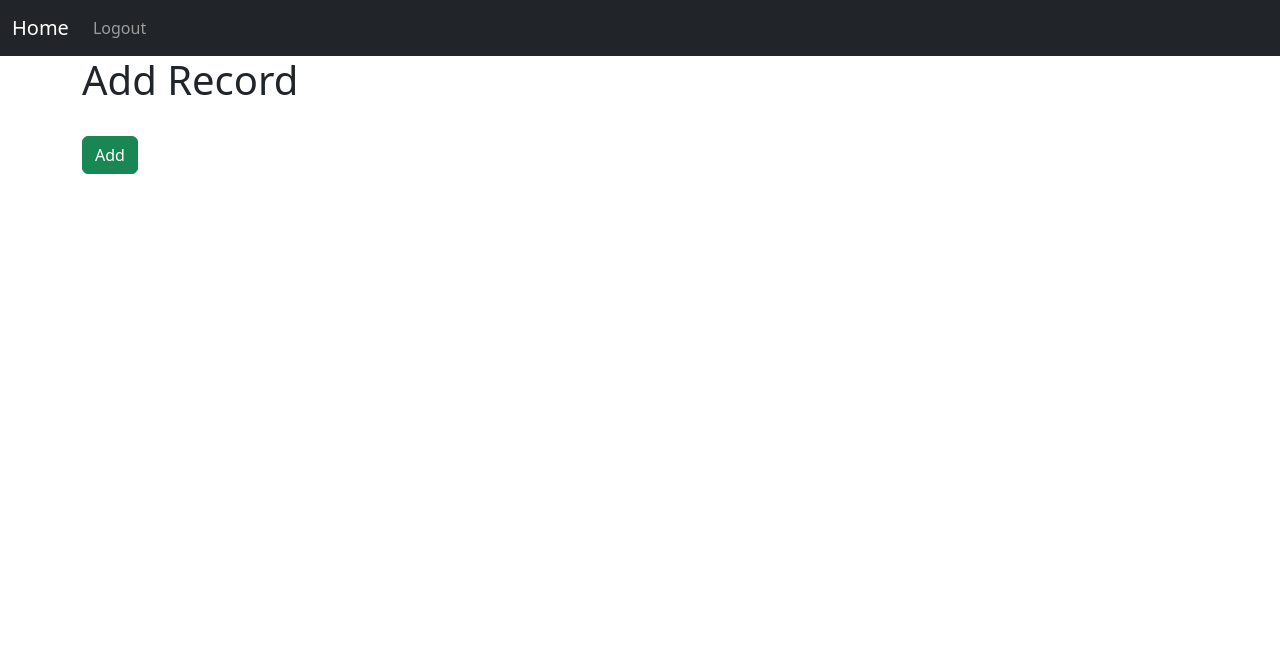
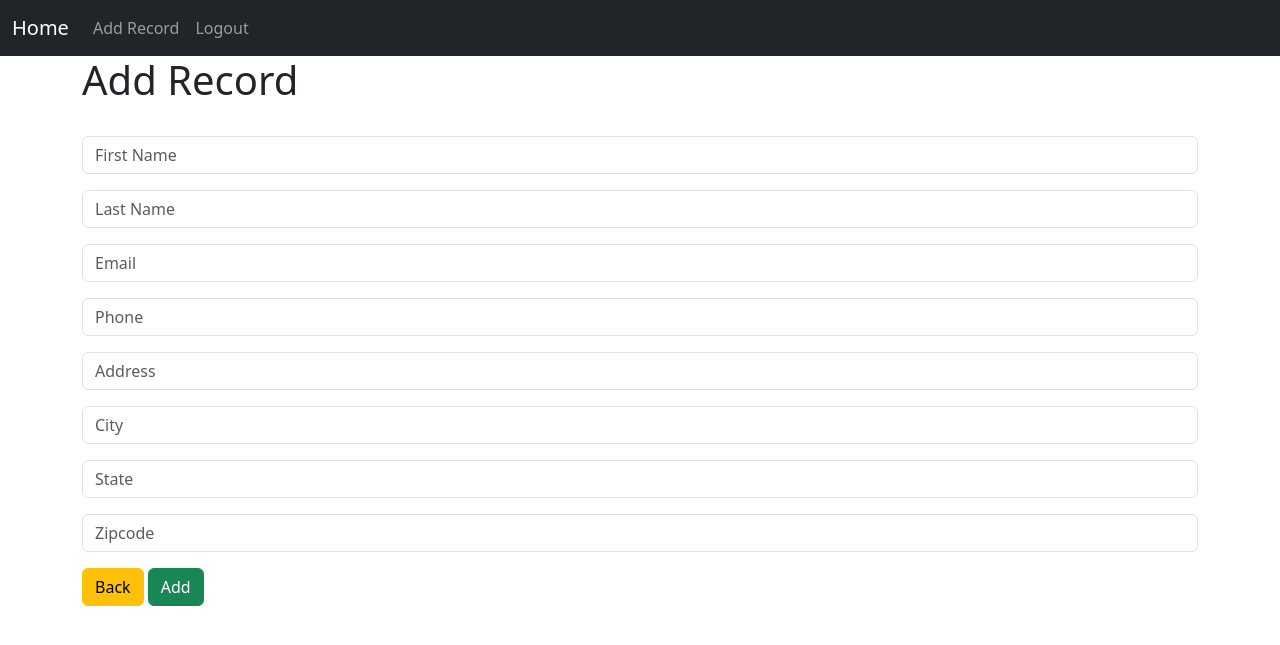
Before and after one commit to abhay299/crm-App, a Django app: page /addRecord/ in a window 1280 px wide. Shown: the top 645 px of the page. Run offline with Django 4.2, Linux system fonts and the light colour scheme; the visitor is signed in with stand-in values (Sample User, id 1).

Commit message:
Add records feature added

```diff
--- a/credWeb/forms.py
+++ b/credWeb/forms.py
@@ -1,6 +1,7 @@
 from django.contrib.auth.forms import UserCreationForm
 from django.contrib.auth.models import User
 from django import forms
+from .models import Record
 
 
 class SingnUpForm(UserCreationForm):
@@ -39,16 +40,20 @@ class AddRecordForm(forms.ModelForm):
     firstName = forms.CharField(required=True, widget=forms.widgets.TextInput(
         attrs={"placeholder": "First Name", "class": "form-control"}), label='')
     lastName = forms.CharField(required=True, widget=forms.widgets.TextInput(
-        attrs={"placeholder": "First Name", "class": "form-control"}), label='')
+        attrs={"placeholder": "Last Name", "class": "form-control"}), label='')
     email = forms.CharField(required=True, widget=forms.widgets.TextInput(
-        attrs={"placeholder": "First Name", "class": "form-control"}), label='')
+        attrs={"placeholder": "Email", "class": "form-control"}), label='')
     phone = forms.CharField(required=True, widget=forms.widgets.TextInput(
-        attrs={"placeholder": "First Name", "class": "form-control"}), label='')
+        attrs={"placeholder": "Phone", "class": "form-control"}), label='')
     address = forms.CharField(required=True, widget=forms.widgets.TextInput(
-        attrs={"placeholder": "First Name", "class": "form-control"}), label='')
+        attrs={"placeholder": "Address", "class": "form-control"}), label='')
     city = forms.CharField(required=True, widget=forms.widgets.TextInput(
-        attrs={"placeholder": "First Name", "class": "form-control"}), label='')
+        attrs={"placeholder": "City", "class": "form-control"}), label='')
     state = forms.CharField(required=True, widget=forms.widgets.TextInput(
-        attrs={"placeholder": "First Name", "class": "form-control"}), label='')
+        attrs={"placeholder": "State", "class": "form-control"}), label='')
     zipcode = forms.CharField(required=True, widget=forms.widgets.TextInput(
-        attrs={"placeholder": "First Name", "class": "form-control"}), label='')
+        attrs={"placeholder": "Zipcode", "class": "form-control"}), label='')
+
+    class Meta:
+        model = Record
+        exclude = ('user',)
--- a/credWeb/templates/addRecord.html
+++ b/credWeb/templates/addRecord.html
@@ -9,7 +9,7 @@
 		{% csrf_token %}
 
 		{{ form.as_p}}
-
+		<a href="{% url 'home' %}" class="btn btn-warning">Back</a>
 		<button type="submit" class="btn btn-success">Add</button>
 	</form>
 
--- a/credWeb/templates/navbar.html
+++ b/credWeb/templates/navbar.html
@@ -9,6 +9,9 @@
 
 			{% if user.is_authenticated %}
 
+			<li class="nav-item">
+				<a class="nav-link" href="{% url 'add'%}">Add Record</a>
+			</li>
 			<li class="nav-item">
 				<a class="nav-link" href="{% url 'logout'%}">Logout</a>
 			</li>
--- a/credWeb/views.py
+++ b/credWeb/views.py
@@ -1,7 +1,7 @@
 from django.shortcuts import render, redirect
 from django.contrib.auth import authenticate, login, logout
 from django.contrib import messages
-from .forms import SingnUpForm
+from .forms import SingnUpForm, AddRecordForm
 from .models import Record
 # Create your views here.
 
@@ -76,4 +76,14 @@ def deleteRecord(request, pk):
 
 
 def addRecord(request):
-    return render(request, 'addRecord.html', {})
+    form = AddRecordForm(request.POST or None)
+    if request.user.is_authenticated:
+        if request.method == "POST":
+            if form.is_valid():
+                addRecord = form.save()
+                messages.success(request, "Record Added...")
+                return redirect('home')
+        return render(request, 'addRecord.html', {'form': form})
+    else:
+        messages.success(request, "You must be logged in.")
+        return redirect('home')
```
